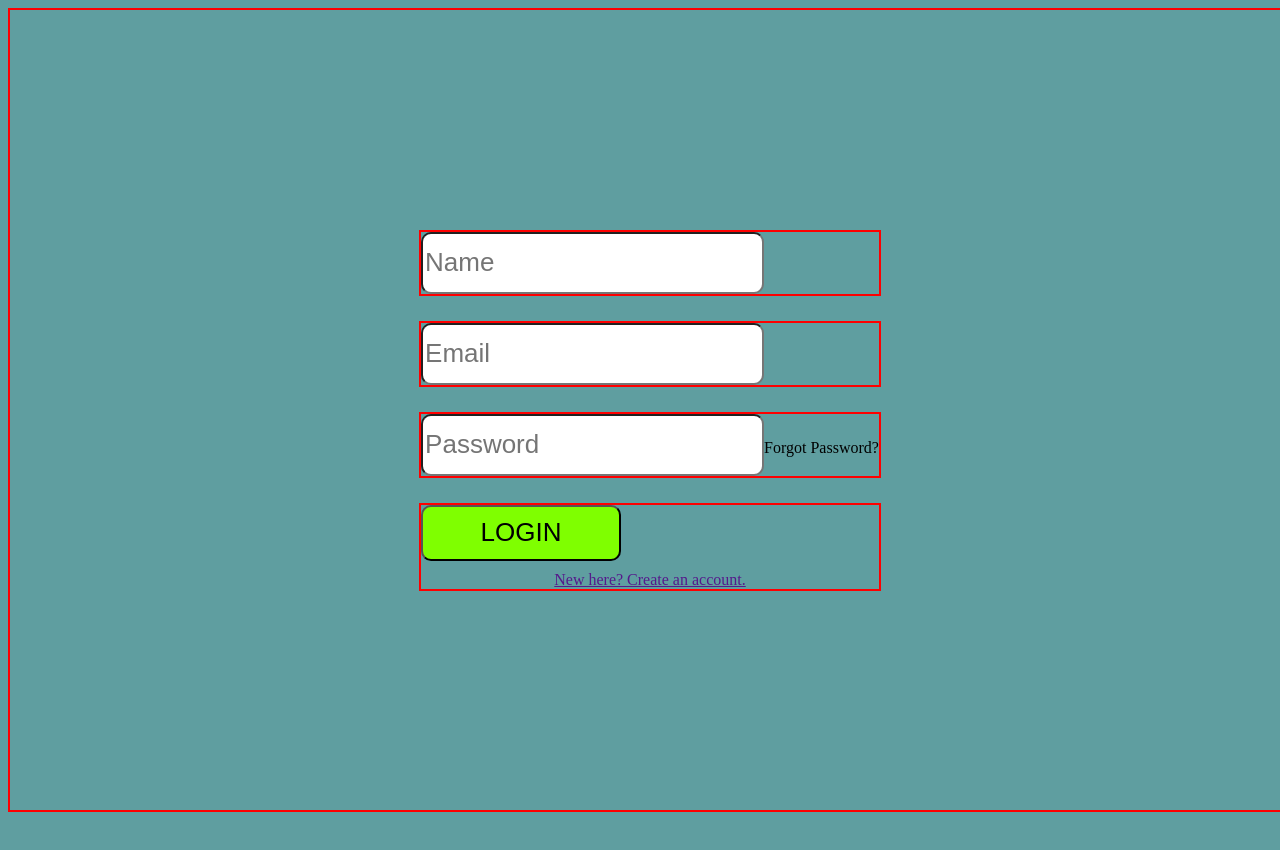
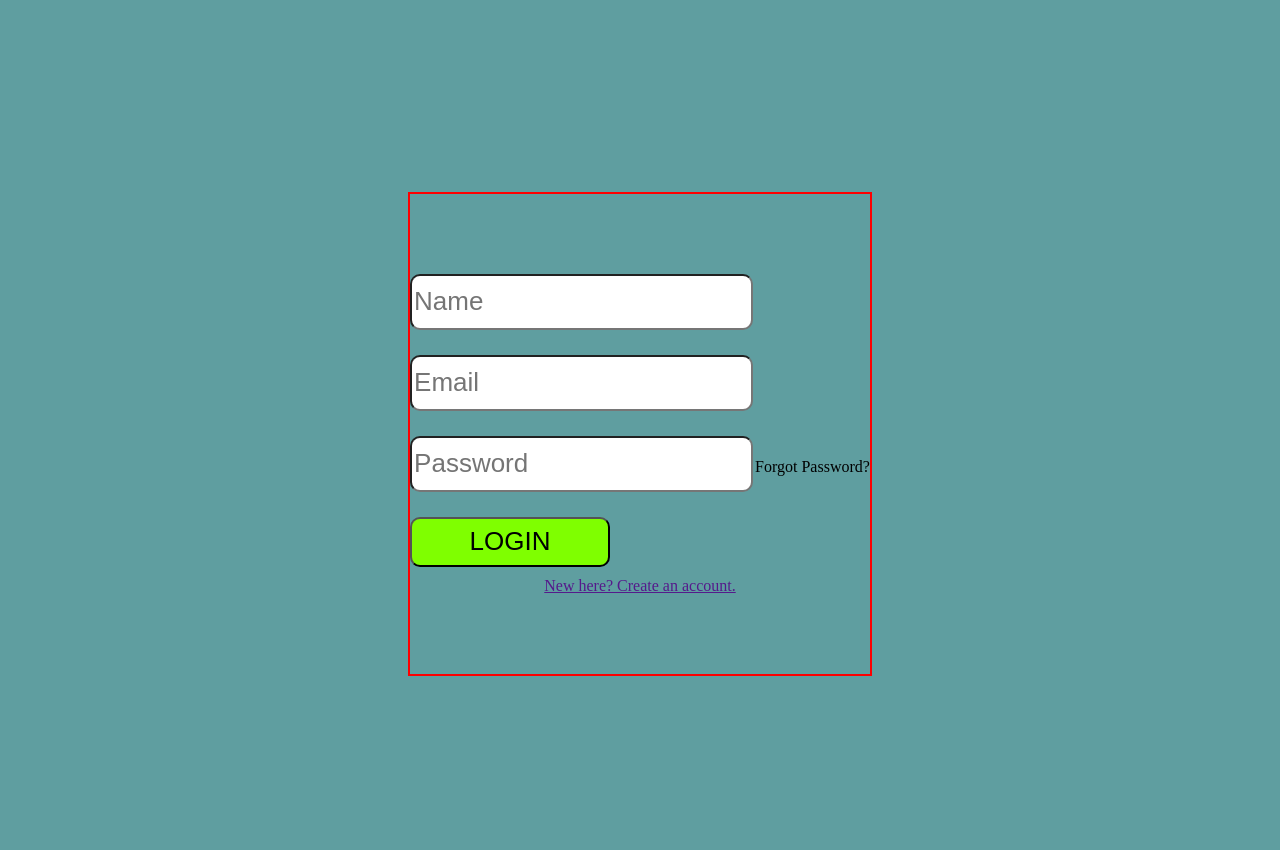
Before and after one commit to crawnic311/learningNextjs, a Next.js app: page / in a window 1280 px wide. Shown: the top 850 px of the page. Before the commit the page ends 820 px from the top, so only its background shows below. Built offline with nearby package versions, Linux system fonts and the light colour scheme.

Commit message:
Login Page Styled

```diff
--- a/pages/login/login.js
+++ b/pages/login/login.js
@@ -47,11 +47,13 @@ const LoginForm = (props) => {
             }
             value={details.password}
           />
-          <span>Forgot Password?</span>
+          <span className="Forgot-Password">Forgot Password?</span>
         </div>
         <div className="formgroup">
           <input type="submit" value="LOGIN" id="login" />
-          <a href="">New here? Create an account.</a>
+          <a href="" className="New-Here">
+            New here? Create an account.
+          </a>
         </div>
       </form>
     </div>
--- a/styles/globals.css
+++ b/styles/globals.css
@@ -1,25 +1,28 @@
 html {
+  display: flex;
   background-color: cadetblue;
+  align-items: center;
+  justify-content: center;
 }
 .Login-Wrapper {
   display: flex;
-  width: 100vw;
-  height: 100vh;
+  height: 480px;
+  width: 460px;
   border: 2px solid red;
   justify-content: center;
   align-items: center;
+  margin: 23vh 0;
 }
 
 .formgroup {
   margin: 25px 0px;
-  border: 2px solid red;
 }
 
 #name,
 #email,
 #password,
 #login {
-  height: 7vh;
+  max-height: 7vh;
   width: stretch;
   min-height: 50px;
   min-width: 200px;
@@ -28,9 +31,10 @@ html {
   border-radius: 10px;
 }
 
-span {
+.Forgot-Password {
   display: inline-block;
-  margin-top: 5px;
+  margin-top: 8px;
+  margin-left: 2px;
 }
 
 #login {
@@ -38,7 +42,7 @@ span {
   background-color: chartreuse;
 }
 
-a {
+.New-Here {
   margin-top: 10px;
   text-align: center;
   display: block;
```
